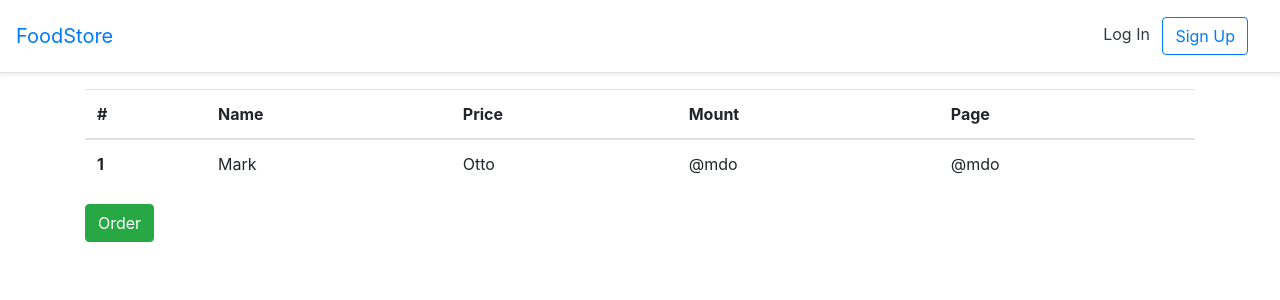
After one commit to mohamad-liyaghi/django-foodstore, a Django app: page /cart/ in a window 1280 px wide. The commit adds this page. Shown: the top 300 px of the page. Run offline with Django 4.2, Linux system fonts and the light colour scheme; some libraries are stand-ins or nearby versions.

Commit message:
Cart page added

```diff
--- /dev/null
+++ b/apps/customer/templates/customer/cart.html
@@ -0,0 +1,27 @@
+{% extends '_base.html' %}
+
+{% block title %}Home page{% endblock title %}
+
+{% block body %}
+<table class="table">
+  <thead>
+    <tr>
+      <th scope="col">#</th>
+      <th scope="col">Name</th>
+      <th scope="col">Price</th>
+      <th scope="col">Mount</th>
+      <th scope="col">Page</th>
+    </tr>
+  </thead>
+  <tbody>
+    <tr>
+      <th scope="row">1</th>
+      <td>Mark</td>
+      <td>Otto</td>
+      <td>@mdo</td>
+      <td>@mdo</td>
+    </tr>
+  </tbody>
+</table>
+<a class="btn btn-success" style="color: white;">Order</a>
+{% endblock body %}
--- a/apps/customer/urls.py
+++ b/apps/customer/urls.py
@@ -1,9 +1,11 @@
 from django.urls import path
-from .views import HomePageView, FoodSearchView
+from .views import HomePageView, FoodSearchView, CartPageView
 
 app_name = "customer"
 
 urlpatterns =[
     path("", HomePageView.as_view(), name= "home"),
     path("foods/", FoodSearchView.as_view(), name="food-result"),
+
+    path("cart/", CartPageView.as_view(), name="cart-page")
 ]
--- a/apps/customer/views.py
+++ b/apps/customer/views.py
@@ -9,6 +9,13 @@ class HomePageView(TemplateView):
         Home page
     '''
     template_name = "customer/home.html"
+
+class CartPageView(TemplateView):
+    '''
+        Show user orders
+    '''
+    template_name = "customer/cart.html"
+
 
 class FoodSearchView(ListView):
     '''
--- a/templates/navbar.html
+++ b/templates/navbar.html
@@ -8,7 +8,15 @@
                   Account
                 </a>
                 <div class="dropdown-menu" aria-labelledby="navbarDropdown">
-                    <a class="dropdown-item" href="{% url 'restaurant:restaurant-dashboard' %}">Dashboard</a>
+                    {% if request.user.add_food %}
+                        <a class="dropdown-item" href="{% url 'restaurant:restaurant-dashboard' %}">Dashboard</a>
+                    {% endif %}
+
+                    <a class="dropdown-item" href="{% url 'customer:cart-page' %}">
+                        <svg xmlns="http://www.w3.org/2000/svg" width="16" height="16" fill="currentColor" class="bi bi-cart" viewBox="0 0 16 16">
+                          <path d="M0 1.5A.5.5 0 0 1 .5 1H2a.5.5 0 0 1 .485.379L2.89 3H14.5a.5.5 0 0 1 .491.592l-1.5 8A.5.5 0 0 1 13 12H4a.5.5 0 0 1-.491-.408L2.01 3.607 1.61 2H.5a.5.5 0 0 1-.5-.5zM3.102 4l1.313 7h8.17l1.313-7H3.102zM5 12a2 2 0 1 0 0 4 2 2 0 0 0 0-4zm7 0a2 2 0 1 0 0 4 2 2 0 0 0 0-4zm-7 1a1 1 0 1 1 0 2 1 1 0 0 1 0-2zm7 0a1 1 0 1 1 0 2 1 1 0 0 1 0-2z"/>
+                        </svg>
+                    </a>
                     <a class="dropdown-item" href="{% url 'account_logout' %}">Logout</a>
                 </div>
           </li>
```
